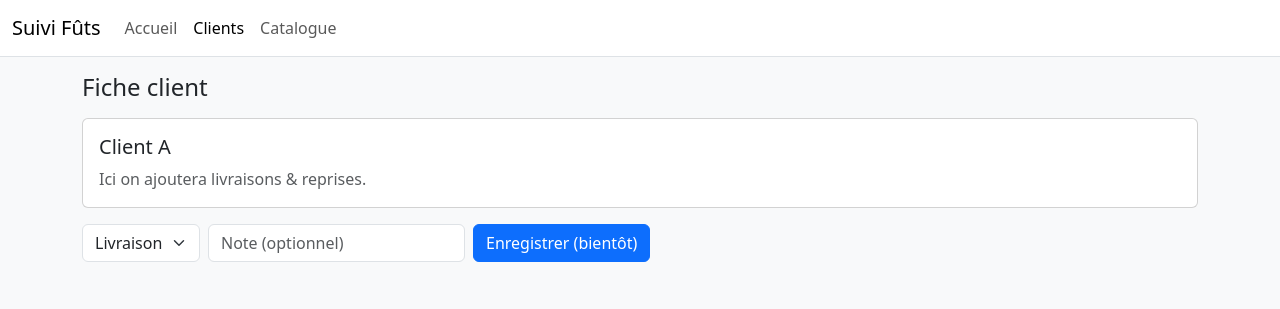
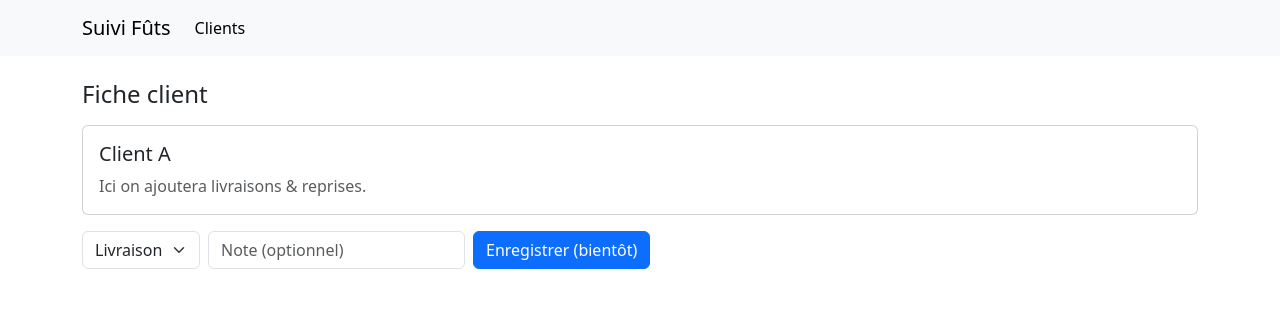
Before and after one commit to lecentrallanderneau-oss/Suivi_futs, a Flask app: page /clients/1 in a window 1280 px wide. Shown: the top 309 px of the page. Run offline with Flask 3, Linux system fonts and the light colour scheme; some libraries are stand-ins or nearby versions.

Commit message:
Update base.html

```diff
--- a/templates/base.html
+++ b/templates/base.html
@@ -3,47 +3,42 @@
 <head>
   <meta charset="utf-8">
   <meta name="viewport" content="width=device-width, initial-scale=1">
-    <title>Suivi Fûts</title>
-    <link href="https://cdn.jsdelivr.net/npm/bootstrap@5.3.2/dist/css/bootstrap.min.css" rel="stylesheet">
-    <link rel="stylesheet" href="{{ url_for('static', filename='style.css') }}">
+  <title>Livraison & Suivi Fûts</title>
+  <link href="https://cdn.jsdelivr.net/npm/bootstrap@5.3.3/dist/css/bootstrap.min.css" rel="stylesheet">
 </head>
-  <body class="bg-light">
-    <nav class="navbar navbar-expand-lg bg-white border-bottom mb-3">
-      <div class="container-fluid">
+<body>
+<nav class="navbar navbar-expand-lg bg-body-tertiary">
+  <div class="container">
     <a class="navbar-brand" href="{{ url_for('index') }}">Suivi Fûts</a>
+    <button class="navbar-toggler" type="button" data-bs-toggle="collapse" data-bs-target="#nav"
+            aria-controls="nav" aria-expanded="false" aria-label="Basculer la navigation">
+      <span class="navbar-toggler-icon"></span>
+    </button>
+    <div class="collapse navbar-collapse" id="nav">
       <ul class="navbar-nav me-auto mb-2 mb-lg-0">
+        <!-- On pointe désormais vers 'index' au lieu de 'clients' -->
         <li class="nav-item">
-            <a class="nav-link {% if request.endpoint=='index' %}active{% endif %}" href="{{ url_for('index') }}">Accueil</a>
+          <a class="nav-link {% if request.endpoint in ['index','client_detail'] %}active{% endif %}"
+             href="{{ url_for('index') }}">Clients</a>
         </li>
-          <li class="nav-item">
-            <a class="nav-link {% if request.endpoint in ['clients','client_detail'] %}active{% endif %}" href="{{ url_for('clients') }}">Clients</a>
-          </li>
-          <li class="nav-item">
-            <a class="nav-link {% if request.endpoint=='catalog' %}active{% endif %}" href="{{ url_for('catalog') }}">
-              Catalogue
-            </a>
-          </li>
+
+        <!-- Si tu as un catalogue plus tard, adapte l’endpoint ici -->
+        {# <li class="nav-item">
+          <a class="nav-link {% if request.endpoint in ['catalog'] %}active{% endif %}"
+             href="{{ url_for('catalog') }}">Catalogue</a>
+        </li> #}
       </ul>
+      <div class="d-flex">
+        <!-- Zone d’actions globales si besoin -->
+      </div>
+    </div>
   </div>
 </nav>
 
-    <main class="container">
-      {% with messages = get_flashed_messages(with_categories=true) %}
-        {% if messages %}
-          <div class="mt-2">
-            {% for cat, msg in messages %}
-            <div class="alert alert-{{ cat }} alert-dismissible fade show" role="alert">
-              {{ msg }}
-              <button type="button" class="btn-close" data-bs-dismiss="alert"></button>
+<div class="container py-4">
+  {% block content %}{% endblock %}
 </div>
-            {% endfor %}
-          </div>
-        {% endif %}
-      {% endwith %}
 
-      {% block content %}{% endblock %}
-    </main>
-
-    <script src="https://cdn.jsdelivr.net/npm/bootstrap@5.3.2/dist/js/bootstrap.bundle.min.js"></script>
+<script src="https://cdn.jsdelivr.net/npm/bootstrap@5.3.3/dist/js/bootstrap.bundle.min.js"></script>
 </body>
 </html>
```
Lines whose indentation alone changed are shown as unchanged.
